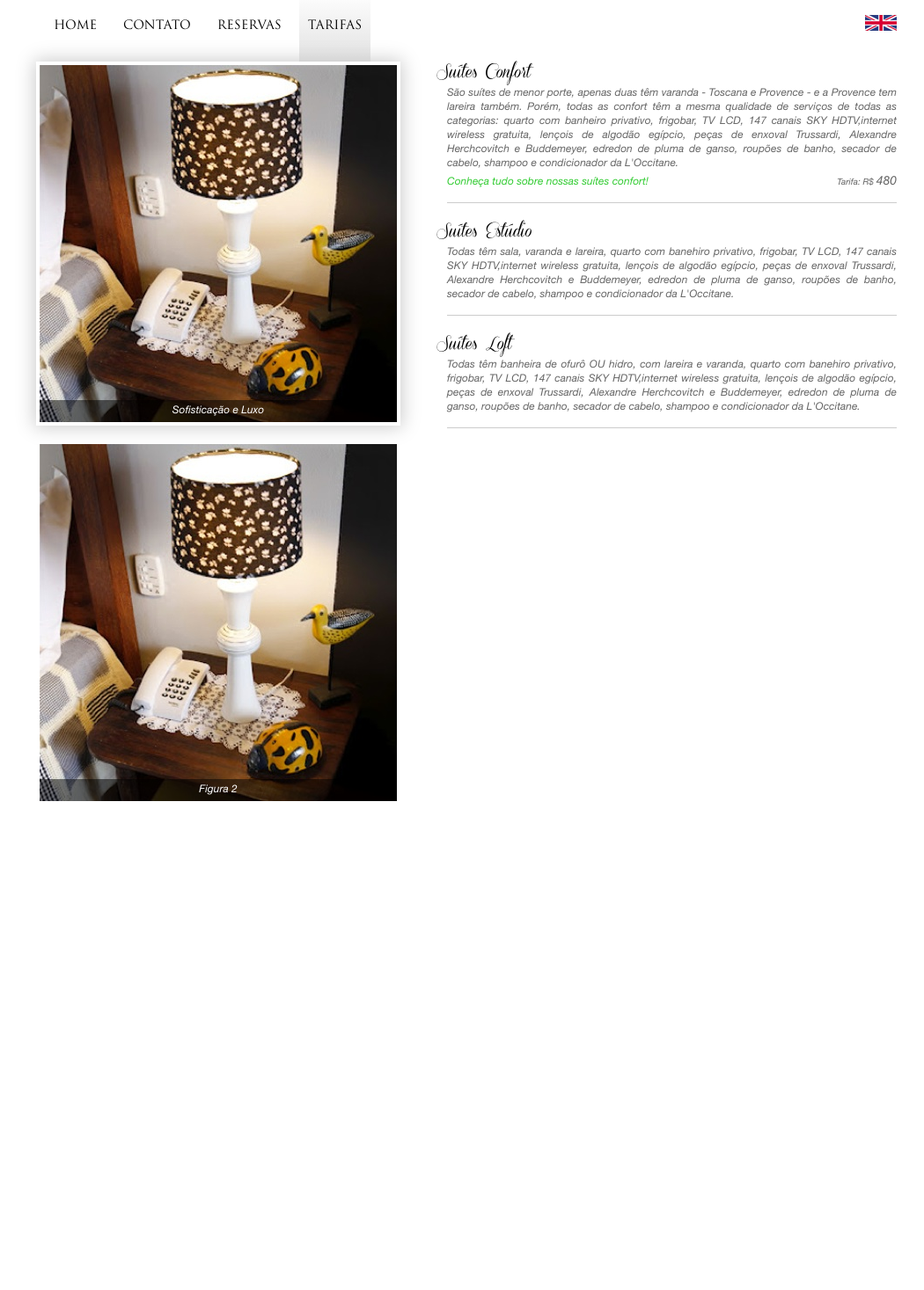
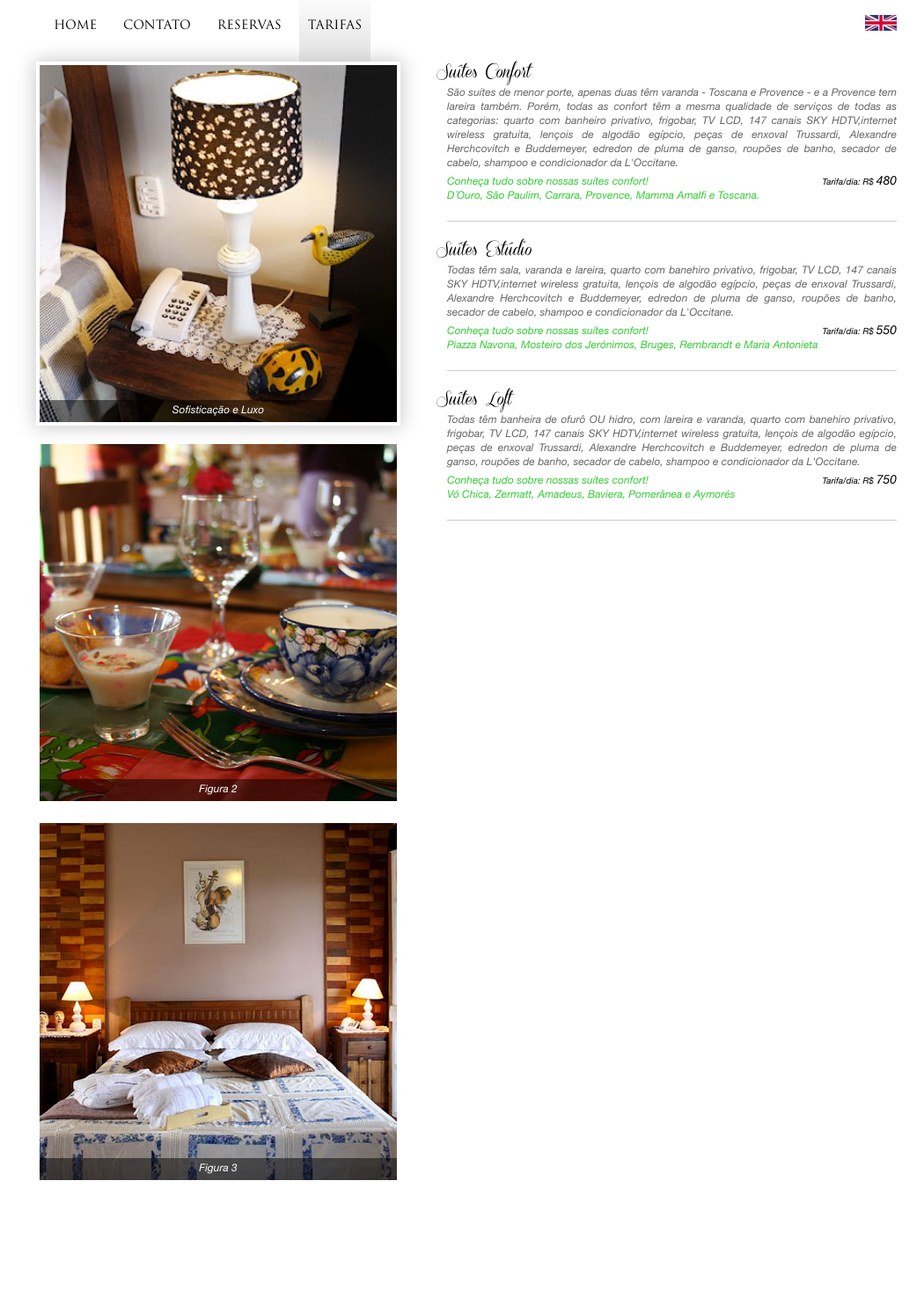
Before and after one commit to wancharle/lagarto, a Django app: template lagarto/templates/lagarto/suites.html in a window 1280 px wide, after a click on "TARIFAS". Shown: the part 674-2141 px from the top of the page at 88% size, without its empty margins (110-1160 px from the left). Before the commit the page ends 1585 px from the top, so only its background shows below. Run offline with Django 3.2, Linux system fonts and the light colour scheme; the template is opened without the code that fills it, so the values that code supplies are empty; some libraries are stand-ins or nearby versions.

Commit message:
Finalizando tarifas
finalizacao da area tarifas.
Otimizacao do slide para so mostrar o slide quando tiver carregado as
imagens….

```diff
--- a/lagarto/static/css/lagarto.css
+++ b/lagarto/static/css/lagarto.css
@@ -139,8 +139,9 @@ div.tarifas div.col2 { width:523px;}
 div.tarifas div.col2 h2 {font-family:"ConeriaScriptDemo"; font-size:18px; color:#000;line-height:28px;}
 div.tarifas div.col2 div { margin-left:12px;border-bottom:1px solid #ccc;padding-bottom:10px;margin-bottom:20px;}
 div.tarifas div.col2 div p {font-family:"HelveticaNeue"; font-size:12px; color:#666;line-height:16px;text-align:justify;margin-bottom:5px;}
-div.tarifas span.tarifa { font-size:10px;float:right; }
+div.tarifas div.col2 div p.tarifa { font-size:10px;float:right; color:black;}
 div.tarifas span.preco {font-size:14px;}
+div.tarifas div.col2 div p.green {color:#33CC33 ; float:left;}
 
 
 div.pousada { width:1440px;height:564px;background: url("../img/pousada/fundo.jpg"); position:relative;left:-231px;}
--- a/lagarto/templates/lagarto/includes/slider.html
+++ b/lagarto/templates/lagarto/includes/slider.html
@@ -1,7 +1,7 @@
 
 {% load staticfiles %}
 
-<div class="container" id="slide" style="display:none";>
+<div class="container" id="slide" style="visibility:hidden";>
     <div class="slider">
         <div class="images" id="images">
 
@@ -48,9 +48,9 @@
 </div>
 
 <script>
-$(document).ready(function() {
+$(window).load(function() {
   // Handler for .ready() called.
-    $("#slide").show();
+    $("#slide").css("visibility","visible");
     $('#images').cycle(
     {
         fx:'fade',
--- a/lagarto/templates/lagarto/includes/tarifas.html
+++ b/lagarto/templates/lagarto/includes/tarifas.html
@@ -8,8 +8,12 @@
                     <p>Sofisticação e Luxo</p>
               </div>
               <div>
-                    <img src="{% static "img/tarifas/foto1.jpg" %}" />
+                    <img src="{% static "img/tarifas/foto2.jpg" %}" />
                     <p>Figura 2</p>
+              </div>
+              <div>
+                    <img src="{% static "img/tarifas/foto3.jpg" %}" />
+                    <p>Figura 3</p>
               </div>
         </div>
         <ul class="nav"></ul>
@@ -20,17 +24,25 @@
         <div>
             <p>São suítes de menor porte, apenas duas têm varanda - Toscana e Provence - e a Provence tem
 lareira também. Porém, todas as confort têm a mesma qualidade de serviços de todas as categorias: quarto com banheiro privativo, frigobar, TV LCD, 147 canais SKY HDTV,internet  wireless gratuita, lençois de algodão egípcio, peças de enxoval Trussardi, Alexandre Herchcovitch e Buddemeyer, edredon de pluma de ganso, roupões de banho, secador de cabelo, shampoo e condicionador da L'Occitane.</p>
-            <p><span style="color:#33CC33">Conheça tudo sobre nossas suítes confort!</span><span class="tarifa">Tarifa: R$ <span class="preco">480</span></span></p>
-        </div>
+            <p class="green">Conheça tudo sobre nossas suítes confort!<br />D´Ouro, São Paulim, Carrara, Provence,  Mamma Amalfi e Toscana.</p>
+            <p class="tarifa">Tarifa/dia: R$ <span class="preco">480</span></p>
+            <p class="clear"></p>
+    </div>
 
         <h2>Suítes Estúdio</h2>
         <div>
             <p>Todas têm sala, varanda e lareira, quarto com banehiro privativo, frigobar, TV LCD, 147 canais SKY HDTV,internet wireless gratuita, lençois de algodão egípcio, peças de enxoval Trussardi, Alexandre Herchcovitch e Buddemeyer, edredon de pluma de ganso, roupões de banho, secador de cabelo, shampoo e condicionador da L'Occitane.</p>
+            <p class="green">Conheça tudo sobre nossas suítes confort!<br />Piazza Navona, Mosteiro dos Jerónimos, Bruges, Rembrandt e Maria Antonieta</p>
+            <p class="tarifa">Tarifa/dia: R$ <span class="preco">550</span></p>
+            <p class="clear"></p>
         </div>
 
         <h2>Suítes Loft</h2>
         <div>
             <p>Todas têm banheira de ofurô OU hidro, com lareira e varanda, quarto com banehiro privativo, frigobar, TV LCD, 147 canais SKY HDTV,internet wireless gratuita, lençois de algodão egípcio, peças de enxoval Trussardi, Alexandre Herchcovitch e Buddemeyer, edredon de pluma de ganso, roupões de banho, secador de cabelo, shampoo e condicionador da L'Occitane.</p>
+            <p class="green">Conheça tudo sobre nossas suítes confort!<br />Vó Chica, Zermatt, Amadeus, Baviera, Pomerânea e Aymorés</p>
+            <p class="tarifa">Tarifa/dia: R$ <span class="preco">750</span></p>
+            <p class="clear"></p>
         </div>
     </div>
 </div>
```
Also changed, not shown: lagarto/static/img/tarifas/foto2.jpg (added), lagarto/static/img/tarifas/foto3.jpg (added).
